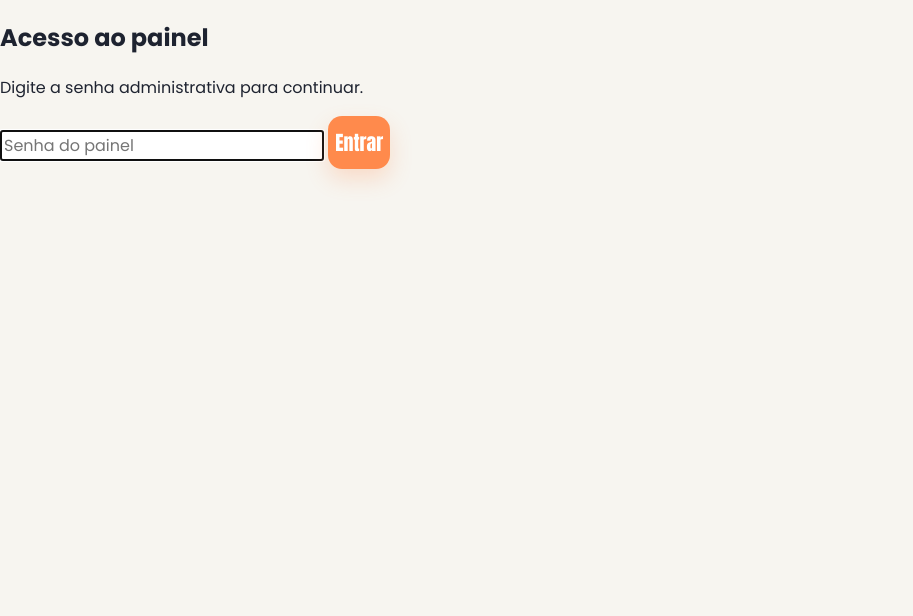
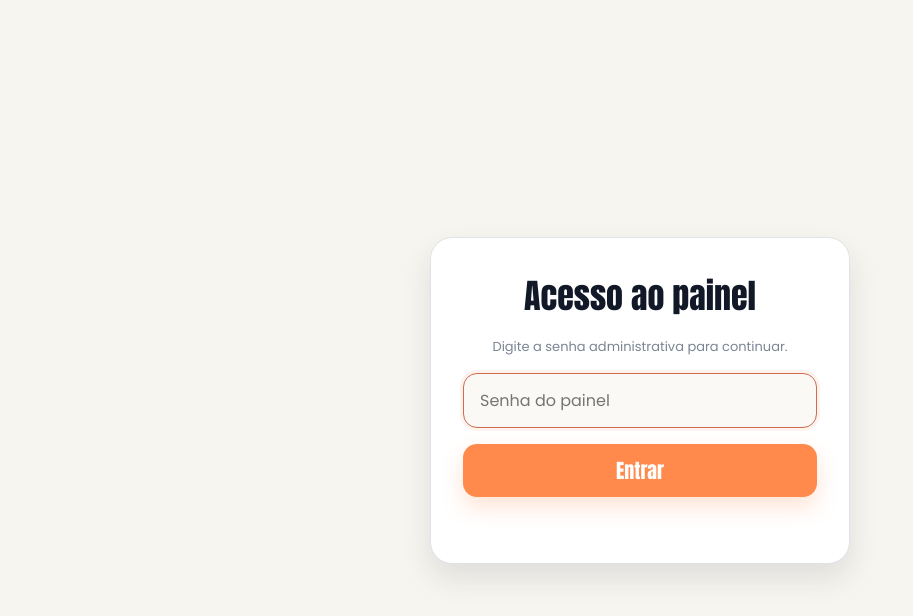
Before and after one commit to familhafm/site-test, a plain HTML site: page admin/index.html in a window 1280 px wide. Shown: the whole page, without its empty margins (0-913 px from the left). Drawn offline with Linux system fonts and the light colour scheme.

Commit message:
Style admin login gate

```diff
--- a/assets/style.css
+++ b/assets/style.css
@@ -226,3 +226,56 @@ button,input,textarea,select{font:inherit}
     width:100%;
   }
 }
+
+
+/* Login do painel administrativo */
+.admin-login-gate{
+  min-height:100vh;
+  display:grid;
+  place-items:center;
+  padding:24px;
+  background:#f7f5f0;
+}
+.admin-login-gate[hidden]{display:none!important}
+.admin-login-card{
+  width:min(100%,420px);
+  display:grid;
+  gap:16px;
+  padding:32px;
+  border:1px solid #dfe2e7;
+  border-radius:22px;
+  background:#fff;
+  box-shadow:0 14px 30px rgba(31,35,47,.11);
+}
+.admin-login-card h1{
+  margin:0;
+  text-align:center;
+  font-family:'Anton',sans-serif;
+  font-size:34px;
+  font-weight:400;
+  color:#111827;
+}
+.admin-login-card p{
+  margin:0;
+  text-align:center;
+  color:#7b8593;
+  font-size:13px;
+}
+.admin-login-card input{
+  width:100%;
+  min-height:52px;
+  border:1px solid #d8dde4;
+  border-radius:14px;
+  background:#faf9f6;
+  padding:14px 16px;
+  outline:none;
+}
+.admin-login-card input:focus{
+  border-color:#cf6a4f;
+  box-shadow:0 0 0 3px rgba(255,138,76,.10);
+}
+.admin-login-error{
+  min-height:18px;
+  color:#b42318!important;
+  font-weight:600;
+}
```
